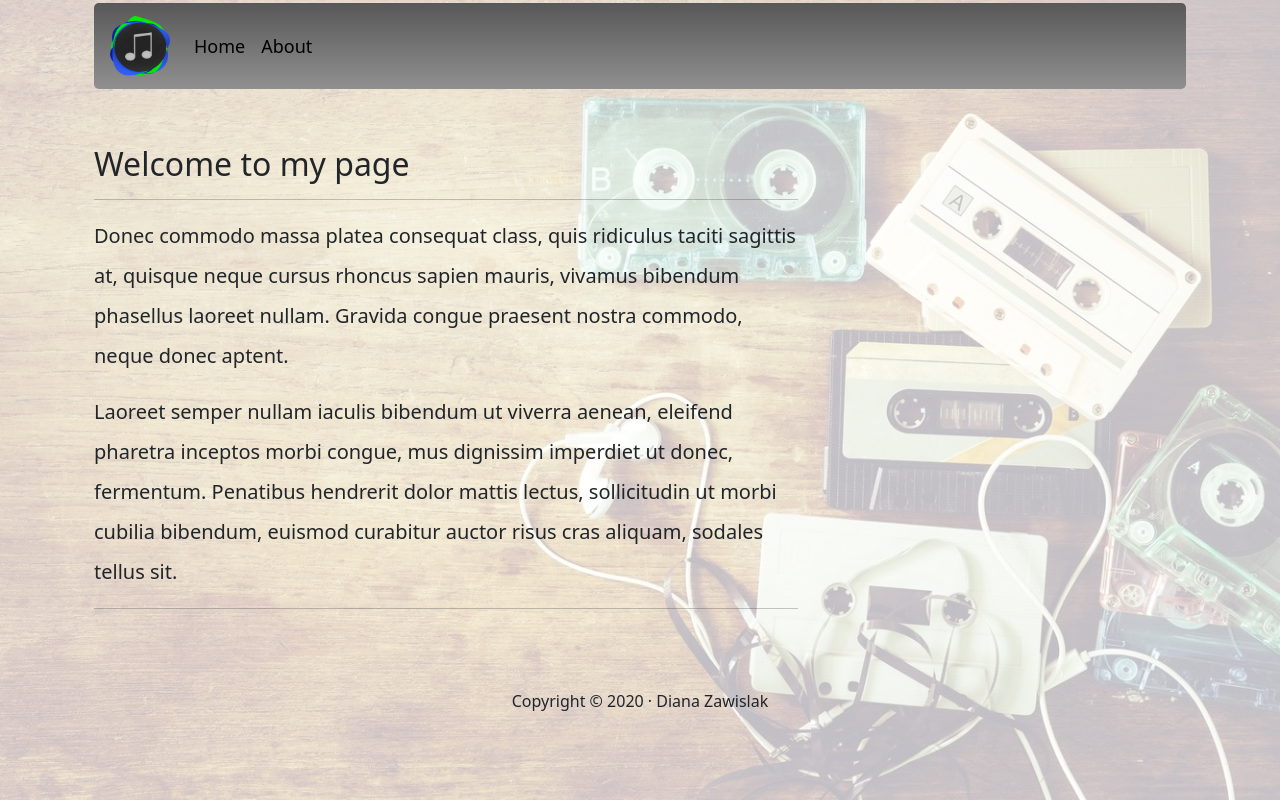
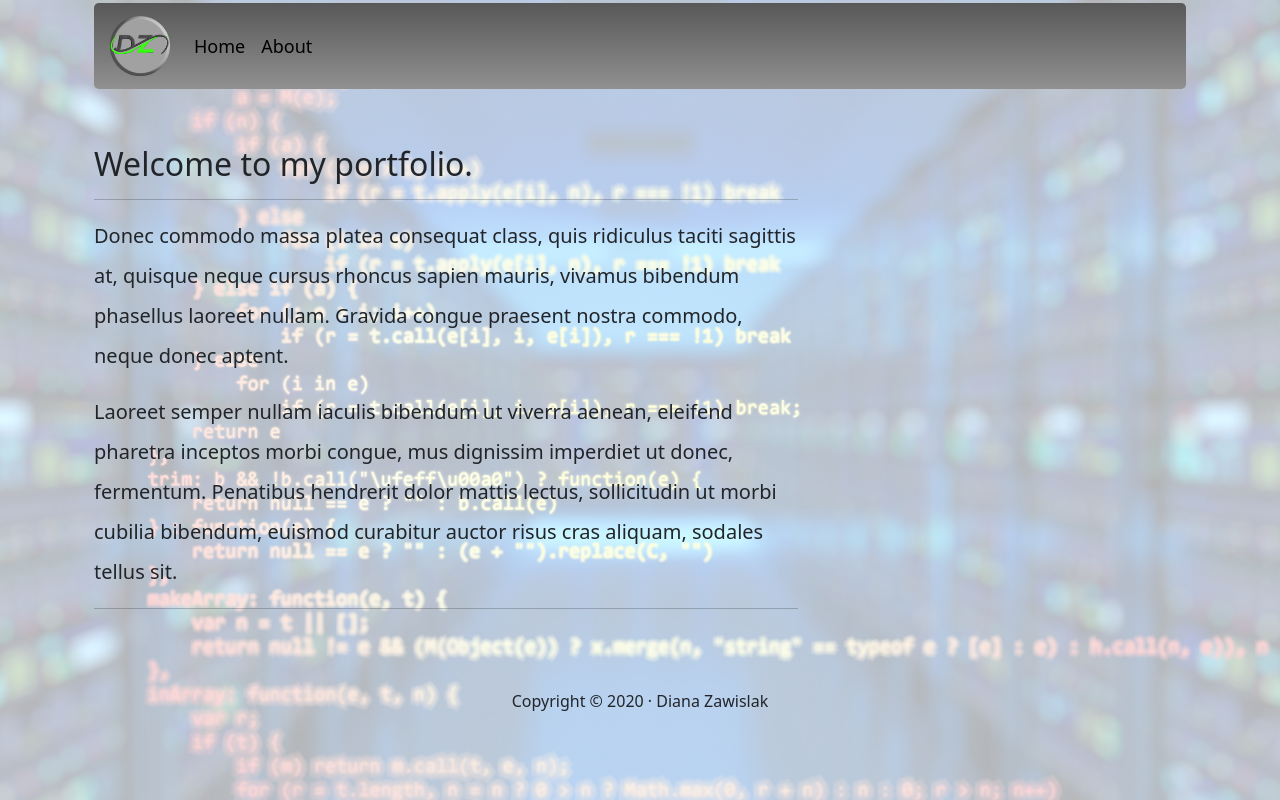
Before and after one commit to DianaZawislak/flaskFrozenTest, a Flask app: template app/simple_pages/templates/index.html in a window 1280 px wide. Run offline with Flask 2, Linux system fonts and the light colour scheme; the template is opened without the code that fills it: most values are stand-ins (such as "Sample title", 1, 10 or a date in 2020); some libraries are stand-ins or nearby versions.

Commit message:
updated badges

```diff
--- a/app/simple_pages/templates/index.html
+++ b/app/simple_pages/templates/index.html
@@ -7,7 +7,7 @@
           <!--  <img src="{{ url_for('static', filename='images/music.png') }}"
                          class="img-fluid mb-5" alt="music" width="400"
                          loading="lazy">-->
-            <h2>Welcome to my page</h2>
+            <h2>Welcome to my portfolio.</h2>
             <hr class="featurette-divider">
             <p>
                 {{ lipsum (n=2, html=True, min=20, max=50) }}
@@ -15,6 +15,5 @@
             <hr class="featurette-divider">
         </article>
 
-
     </div>
 {% endblock %}
--- a/app/static/css/style.css
+++ b/app/static/css/style.css
@@ -1,7 +1,7 @@
 
 body {
 font-size: 100%;
-    background-image: url(../images/background.jpg);
+    background-image: url(../images/cs.jpg);
     background-repeat: no-repeat;
     background-size: 100%;
     height: 100%;
--- a/app/templates/base.html
+++ b/app/templates/base.html
@@ -19,8 +19,8 @@
         <link rel="stylesheet" href="https://cdn.datatables.net/1.11.5/css/dataTables.bootstrap5.min.css">
 
 
-        <link rel="shortcut icon" href="{{ url_for('static', filename='images/favicon.ico') }}">
-        <title>My Music{% block title %}{% endblock %}</title>
+        <link rel="shortcut icon" href="{{ url_for('static', filename='images/logo1.png') }}">
+        <title>Portfolio - Diana Zawislak{% block title %}{% endblock %}</title>
 
     {% endblock %}
 </head>
@@ -35,7 +35,7 @@
 
             <nav class="navbar navbar-default navbar-expand-lg px-3 rounded-3">
                 <a class="navbar-brand ml-5">
-                    <img src="{{ url_for('static', filename='images/favicon.ico') }}" height="60" width="60" alt="">
+                    <img src="{{ url_for('static', filename='images/logo1.png') }}" height="60" width="60" alt="">
                 </a>
                 <button class="navbar-toggler" type="button" data-bs-toggle="collapse"
                         data-bs-target="#navbarNavDropdown" aria-controls="navbarNavDropdown" aria-expanded="false"
```
Also changed, not shown: app/static/images/cs.jpg (added), app/static/images/logo1.png (added), readme.md.
